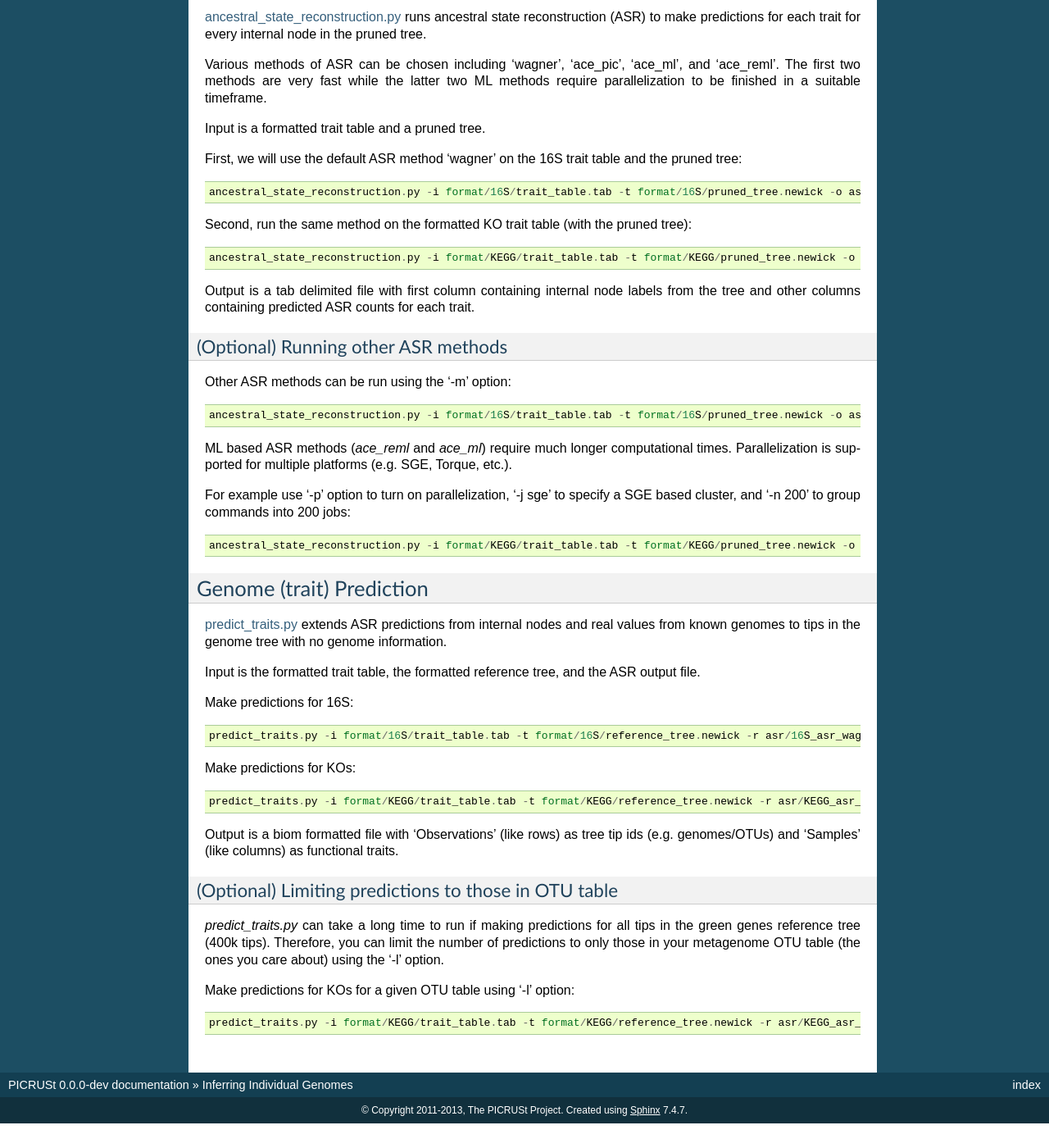
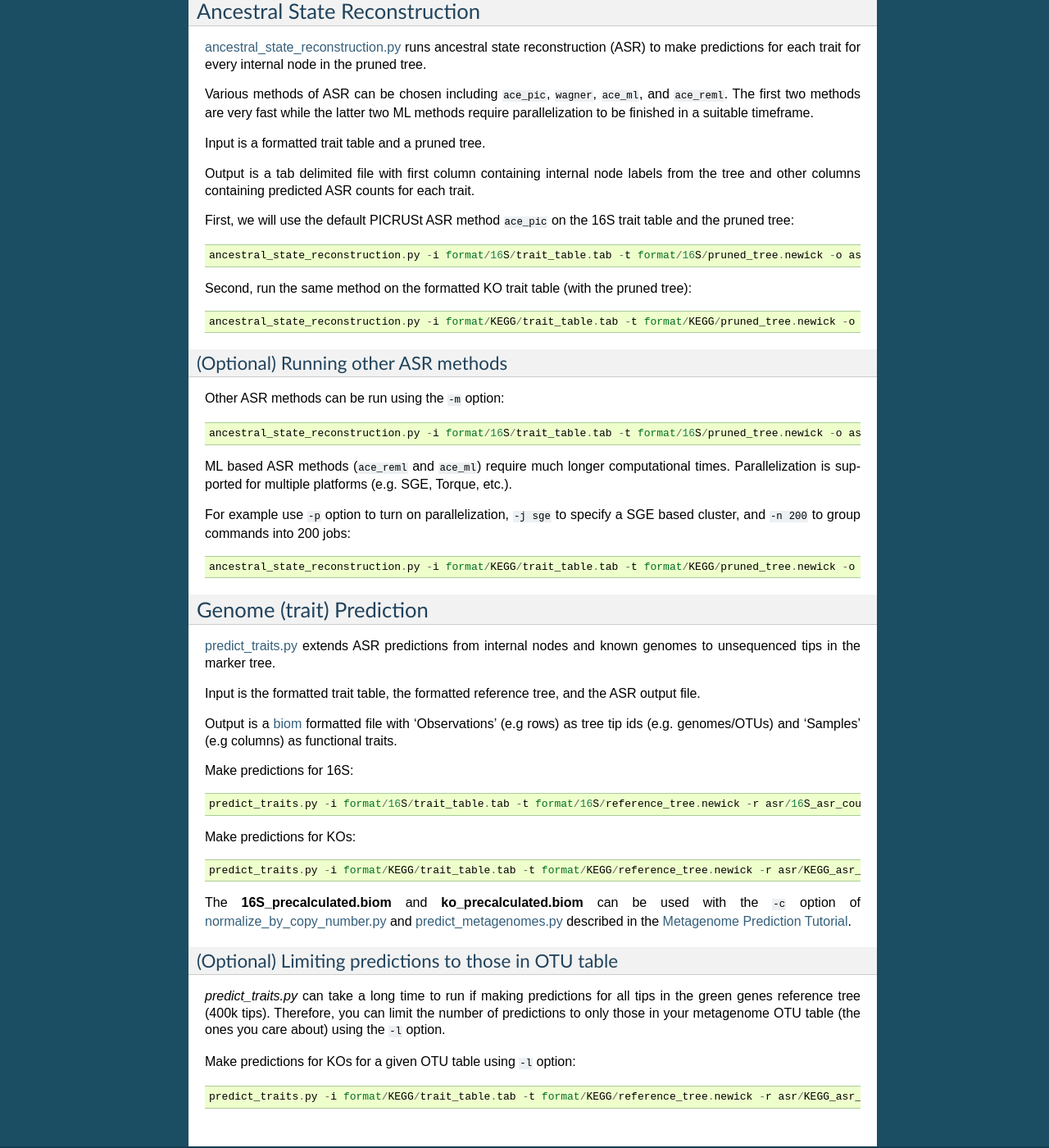
Before and after one commit to picrust/picrust, a Sphinx documentation site: the page built from doc/source/tutorials/genome_prediction.rst, in a window 1280 px wide and 1400 px high, scrolled down 1448 px. Shown: the whole window at 82% size. Built offline with Sphinx 7.4.7, drawn with Linux system fonts in a browser that asks for light colours; before the commit the page ends 2818 px from its top, so only the background shows below that; some of the changed text lies outside the part shown.

Commit message:
Update genome prediction tutorial
Addresses #39


Former-commit-id: 78d3c8780629318cdf1704b10719c087ec31bc1d

```diff
--- a/doc/source/tutorials/genome_prediction.rst
+++ b/doc/source/tutorials/genome_prediction.rst
@@ -1,16 +1,20 @@
 .. _genome_prediction_tutorial:
 
-Inferring Individual Genomes
-============================
+Genome Prediction Tutorial
+==========================
+
+.. include:: ../global.rst
 
 Introduction
 ------------
 
-This tutorial explains the initial steps in the **PICRUSt** pipeline that looks after formatting input tree and trait tables, running ancestral state reconstruction, and extending predictions to all tips in the reference tree.
+This tutorial explains the initial steps in the PICRUSt pipeline that looks after formatting input tree and trait tables, running ancestral state reconstruction, and extending predictions to all tips in the reference tree.
+
+**Most users will not need to conduct these steps and can skip directly to the** :ref:`metagenome_prediction_tutorial`.
 
 Essential Files
 ---------------
-All files required run this tutorial are here (https://www.dropbox.com/s/l9djlyssn3cspz8/genome_prediction_tutorial_files.zip). Descriptions of these files are below.
+All files required run this tutorial are in **tutorials/picrust_starting_files.zip**. Descriptions of these files are as follows:
 
 * Reference Tree (.nwk)
     * This is a phylogenetic tree constructed from a marker gene (typically 16S), that has tips representing both sequenced genomes and non-sequenced genomes.
@@ -32,7 +36,7 @@
 
 Formatting tree and trait tables
 --------------------------------
-`format_tree_and_trait_table.py <../scripts/format_tree_and_trait_table.html>`_ does numerous formatting and checks to the reference tree and the trait tables.
+:ref:`format_tree_and_trait_table.py <format_tree_and_trait_table>` does numerous formatting and checks to the reference tree and the trait tables.
 The following steps are done for both the marker gene copy number table and functional trait copy number table.
 
 1. All internal nodes in the reference tree are checked for problematic characters and unlabelled internal nodes are given labels.
@@ -53,59 +57,61 @@
 2. **pruned_tree.newick**
 3. **trait_table.tab**
 
-Note: that the reference_tree.newick files from the two commands will be identical.
+*Note: that the reference_tree.newick files from the two commands will be identical.*
 
 Ancestral State Reconstruction
 ------------------------------
-`ancestral_state_reconstruction.py <../scripts/ancestral_state_reconstruction.html>`_ runs ancestral state reconstruction (ASR) to make predictions for each trait for every internal node in the pruned tree.
+:ref:`ancestral_state_reconstruction.py <ancestral_state_reconstruction>` runs ancestral state reconstruction (ASR) to make predictions for each trait for every internal node in the pruned tree.
 
-Various methods of ASR can be chosen including 'wagner', 'ace_pic', 'ace_ml', and 'ace_reml'. The first two methods are very fast while the latter two ML methods require parallelization to be finished in a suitable timeframe.
+Various methods of ASR can be chosen including ``ace_pic``, ``wagner``, ``ace_ml``, and ``ace_reml``. The first two methods are very fast while the latter two ML methods require parallelization to be finished in a suitable timeframe.
 
 Input is a formatted trait table and a pruned tree.
 
-First, we will use the default ASR method 'wagner' on the 16S trait table and the pruned tree: ::
+Output is a tab delimited file with first column containing internal node labels from the tree and other columns containing predicted ASR counts for each trait.
 
-	ancestral_state_reconstruction.py -i format/16S/trait_table.tab -t format/16S/pruned_tree.newick -o asr/16S_asr_wagner_counts.tab
+First, we will use the default PICRUSt ASR method ``ace_pic`` on the 16S trait table and the pruned tree: ::
+
+	ancestral_state_reconstruction.py -i format/16S/trait_table.tab -t format/16S/pruned_tree.newick -o asr/16S_asr_counts.tab
 
 Second, run the same method on the formatted KO trait table (with the pruned tree): ::
 
-	ancestral_state_reconstruction.py -i format/KEGG/trait_table.tab -t format/KEGG/pruned_tree.newick -o asr/KEGG_asr_wagner_counts.tab
+	ancestral_state_reconstruction.py -i format/KEGG/trait_table.tab -t format/KEGG/pruned_tree.newick -o asr/KEGG_asr_counts.tab
 
-Output is a tab delimited file with first column containing internal node labels from the tree and other columns containing predicted ASR counts for each trait.
 
 (Optional) Running other ASR methods
 ^^^^^^^^^^^^^^^^^^^^^^^^^^^^^^^^^^^^
-Other ASR methods can be run using the '-m' option: ::
+Other ASR methods can be run using the ``-m`` option: ::
 
-	ancestral_state_reconstruction.py -i format/16S/trait_table.tab -t format/16S/pruned_tree.newick -o asr/16S_asr_acepic_counts.tab -m ace_pic
+	ancestral_state_reconstruction.py -i format/16S/trait_table.tab -t format/16S/pruned_tree.newick -o asr/16S_asr_counts.tab -m wagner
 
-ML based ASR methods (`ace_reml` and `ace_ml`) require much longer computational times. Parallelization is supported for multiple platforms (e.g. SGE, Torque, etc.).
+ML based ASR methods (``ace_reml`` and ``ace_ml``) require much longer computational times. Parallelization is supported for multiple platforms (e.g. SGE, Torque, etc.).
 
-For example use '-p' option to turn on parallelization, '-j sge' to specify a SGE based cluster, and '-n 200' to group commands into 200 jobs: ::
+For example use ``-p`` option to turn on parallelization, ``-j sge`` to specify a SGE based cluster, and ``-n 200`` to group commands into 200 jobs: ::
 
-	ancestral_state_reconstruction.py -i format/KEGG/trait_table.tab -t format/KEGG/pruned_tree.newick -o asr/KEGG_asr_aceml_counts.tab -m ace_ml -p -j sge -n 200
+	ancestral_state_reconstruction.py -i format/KEGG/trait_table.tab -t format/KEGG/pruned_tree.newick -o asr/KEGG_asr_counts.tab -m ace_ml -p -j sge -n 200
 
 Genome (trait) Prediction
 -------------------------
-`predict_traits.py <../scripts/predict_traits.html>`_ extends ASR predictions from internal nodes and real values from known genomes to tips in the genome tree with no genome information.
+:ref:`predict_traits.py <predict_traits>` extends ASR predictions from internal nodes and known genomes to unsequenced tips in the marker tree.
 
 Input is the formatted trait table, the formatted reference tree, and the ASR output file.
 
+Output is a `biom`_ formatted file with 'Observations' (e.g rows) as tree tip ids (e.g. genomes/OTUs) and 'Samples' (e.g columns) as functional traits.
+
 Make predictions for 16S: ::
 
-	predict_traits.py -i format/16S/trait_table.tab -t format/16S/reference_tree.newick -r asr/16S_asr_wagner_counts.tab -o predict_traits/trait_predictions_16S_wagner.biom
+	predict_traits.py -i format/16S/trait_table.tab -t format/16S/reference_tree.newick -r asr/16S_asr_counts.tab -o predict_traits/16S_precalculated.biom
 
 Make predictions for KOs: ::
 
-	predict_traits.py -i format/KEGG/trait_table.tab -t format/KEGG/reference_tree.newick -r asr/KEGG_asr_wagner_counts.tab -o predict_traits/trait_predictions_KEGG_wagner.biom
+	predict_traits.py -i format/KEGG/trait_table.tab -t format/KEGG/reference_tree.newick -r asr/KEGG_asr_counts.tab -o predict_traits/ko_precalculated.biom
 
-
-Output is a biom formatted file with 'Observations' (like rows) as tree tip ids (e.g. genomes/OTUs) and 'Samples' (like columns) as functional traits.
+The **16S_precalculated.biom** and **ko_precalculated.biom** can be used with the ``-c`` option of :ref:`normalize_by_copy_number.py <normalize_by_copy_number>` and :ref:`predict_metagenomes.py <predict_metagenomes>` described in the :ref:`metagenome_prediction_tutorial`.
 
 (Optional) Limiting predictions to those in OTU table
 ^^^^^^^^^^^^^^^^^^^^^^^^^^^^^^^^^^^^^^^^^^^^^^^^^^^^^
-`predict_traits.py` can take a long time to run if making predictions for all tips in the green genes reference tree (400k tips). Therefore, you can limit the number of predictions to only those in your metagenome OTU table (the ones you care about) using the '-l' option.
+`predict_traits.py` can take a long time to run if making predictions for all tips in the green genes reference tree (400k tips). Therefore, you can limit the number of predictions to only those in your metagenome OTU table (the ones you care about) using the ``-l`` option.
 
-Make predictions for KOs for a given OTU table using '-l' option: ::
+Make predictions for KOs for a given OTU table using ``-l`` option: ::
 
-	predict_traits.py -i format/KEGG/trait_table.tab -t format/KEGG/reference_tree.newick -r asr/KEGG_asr_wagner_counts.tab -l your_otu_table.tsv -o predict_traits/your_otu_trait_predictions_KEGG_wagner.biom
+	predict_traits.py -i format/KEGG/trait_table.tab -t format/KEGG/reference_tree.newick -r asr/KEGG_asr_counts.tab -l your_otu_table.tsv -o predict_traits/ko_precalculated.biom
```
